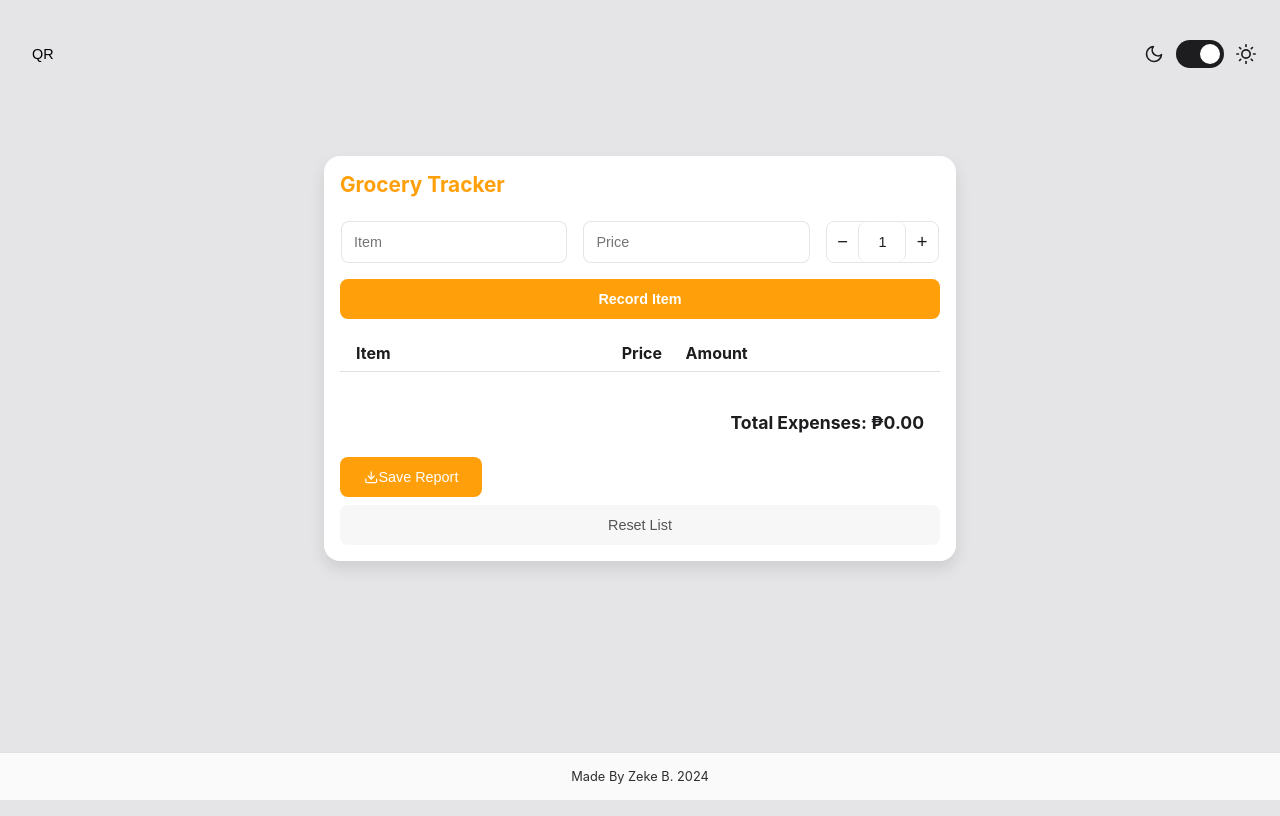
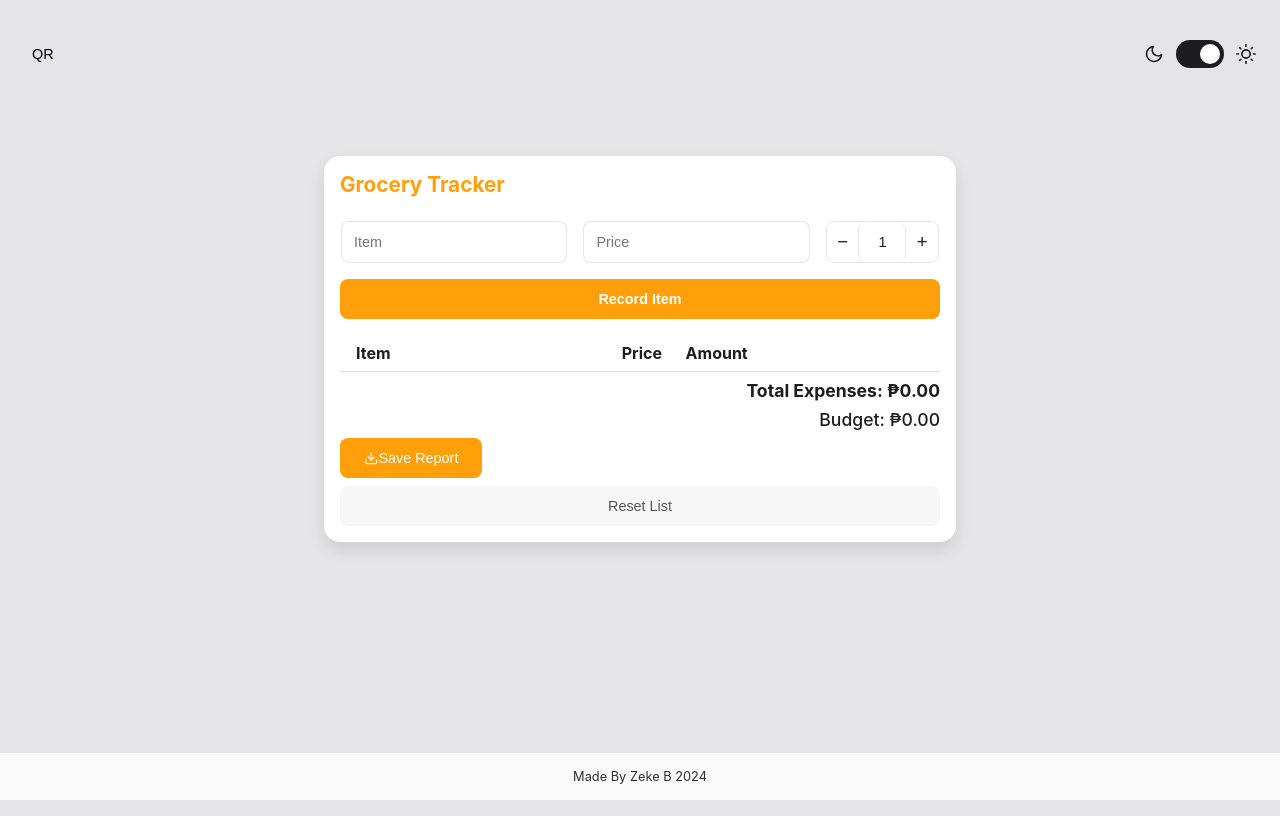
Before and after one commit to zeke0801/GroceryTrackerByZ, a React (Create React App) app: page / in a window 1280 px wide. Built offline with nearby package versions, Linux system fonts and the light colour scheme.

Commit message:
New Feature 1.5.0
Added Percentage budget alert

```diff
--- a/package.json
+++ b/package.json
@@ -1,6 +1,6 @@
 {
-  "name": "ioscalc",
-  "version": "0.1.0",
+  "name": "ioscalc-grocerytracker",
+  "version": "1.5.0",
   "private": true,
   "dependencies": {
     "@testing-library/jest-dom": "^5.17.0",
--- a/src/App.css
+++ b/src/App.css
@@ -960,8 +960,8 @@ input:checked + .slider:before {
 }
 
 .expense-grand-total {
-  margin-top: 1rem;
-  padding: 1rem;
+  margin-top: 0rem;
+  padding: 0rem;
   border-radius: 0.5rem;
   font-weight: bold;
   text-align: right;
@@ -1427,3 +1427,84 @@ input {
   align-items: center;
   border-bottom: 1px solid var(--border-color);
 }
+
+.budget-section {
+  margin: 0rem 0;
+  padding-top: .5rem;
+  border-radius: 0.5rem;
+  background: var(--button-bg);
+  display: flex;
+  flex-direction: column;
+  gap: 0rem;
+  text-align: right;
+}
+
+.budget-display {
+  font-size: 1.1rem;
+  font-weight: 500;
+  color: var(--text-color);
+  cursor: pointer;
+  padding: 0rem;
+  border-radius: 0.25rem;
+  transition: background-color 0.2s;
+  display: flex;
+  justify-content: flex-end;
+}
+
+.budget-display:hover {
+  background: rgba(255, 159, 10, 0.1);
+}
+
+.budget-edit {
+  display: flex;
+  gap: 0.5rem;
+}
+
+.budget-input {
+  width: 100%;
+  padding: 0.75rem;
+  border: none;
+  border-radius: 0.5rem;
+  font-size: 1.1rem;
+  font-weight: 500;
+  color: var(--text-color);
+  background: var(--background);
+  outline: none;
+  text-align: right;
+}
+
+.dark .budget-input {
+  background: rgba(255, 255, 255, 0.1);
+  border: 1px solid rgba(255, 255, 255, 0.1);
+}
+
+.light .budget-input {
+  background: white;
+  border: 1px solid rgba(0, 0, 0, 0.1);
+}
+
+.budget-status {
+  font-size: 0.9rem;
+  color: #34c759;
+  font-weight: 500;
+}
+
+.budget-status.over-budget {
+  color: #ff3b30;
+}
+
+.dark .budget-status.over-budget {
+  color: #ff453a;
+}
+
+.light .budget-status.over-budget {
+  color: #ff3b30;
+}
+
+.dark .budget-status {
+  color: #30d158;
+}
+
+.light .budget-status {
+  color: #34c759;
+}
--- a/src/App.js
+++ b/src/App.js
@@ -12,6 +12,10 @@ function App() {
   const [expenses, setExpenses] = React.useState(() => {
     const savedExpenses = localStorage.getItem('expenses');
     return savedExpenses ? JSON.parse(savedExpenses) : [];
+  });
+  const [budget, setBudget] = React.useState(() => {
+    const savedBudget = localStorage.getItem('budget');
+    return savedBudget ? parseFloat(savedBudget) : 0;
   });
   const [currentAmount, setCurrentAmount] = React.useState('0');
   const [showQR, setShowQR] = React.useState(false);
@@ -76,6 +80,10 @@ function App() {
   React.useEffect(() => {
     localStorage.setItem('expenses', JSON.stringify(expenses));
   }, [expenses]);
+
+  React.useEffect(() => {
+    localStorage.setItem('budget', budget.toString());
+  }, [budget]);
 
   React.useEffect(() => {
     localStorage.setItem('darkMode', darkMode);
@@ -152,10 +160,12 @@ function App() {
           onDeleteExpense={handleDeleteClick}
           totalExpenses={getTotalExpenses()}
           onReset={handleReset}
+          budget={budget}
+          onBudgetChange={setBudget}
         />
       </div>
       <footer className="app-footer">
-        Made By Zeke B. 2024
+        Made By Zeke B 2024
       </footer>
       {showResetConfirm && (
         <div className="modal-overlay">
@@ -172,10 +182,34 @@ function App() {
   );
 }
 
-const ExpenseTracker = ({ expenses, currentAmount, onAddExpense, onDeleteExpense, totalExpenses, onReset }) => {
+const ExpenseTracker = ({ expenses, currentAmount, onAddExpense, onDeleteExpense, totalExpenses, onReset, budget, onBudgetChange }) => {
   const [itemName, setItemName] = React.useState('');
   const [price, setPrice] = React.useState('');
   const [amount, setAmount] = React.useState('1');
+  const [isEditingBudget, setIsEditingBudget] = React.useState(false);
+  const [tempBudget, setTempBudget] = React.useState(budget.toString());
+
+  const handleBudgetClick = () => {
+    setIsEditingBudget(true);
+    setTempBudget(budget.toString());
+  };
+
+  const handleBudgetSubmit = () => {
+    const newBudget = parseFloat(tempBudget);
+    if (!isNaN(newBudget) && newBudget >= 0) {
+      onBudgetChange(newBudget);
+    }
+    setIsEditingBudget(false);
+  };
+
+  const handleBudgetKeyPress = (e) => {
+    if (e.key === 'Enter') {
+      handleBudgetSubmit();
+    } else if (e.key === 'Escape') {
+      setIsEditingBudget(false);
+      setTempBudget(budget.toString());
+    }
+  };
 
   const handleAddExpense = (e) => {
     e.preventDefault();
@@ -334,9 +368,36 @@ const ExpenseTracker = ({ expenses, currentAmount, onAddExpense, onDeleteExpense
           </div>
         ))}
       </div>
+
+
       <div className="expense-grand-total">
         Total Expenses: ₱{totalExpenses}
       </div>
+      <div className="budget-section">
+        {isEditingBudget ? (
+          <div className="budget-edit">
+            <input
+              type="number"
+              value={tempBudget}
+              onChange={(e) => setTempBudget(e.target.value)}
+              onBlur={handleBudgetSubmit}
+              onKeyDown={handleBudgetKeyPress}
+              className="budget-input"
+              autoFocus
+              min="0"
+              step="0.01"
+            />
+          </div>
+        ) : (
+          <div className="budget-display" onClick={handleBudgetClick}>
+            Budget: ₱{budget.toFixed(2)}
+          </div>
+        )}
+        <div className={`budget-status ${parseFloat(totalExpenses) > budget ? 'over-budget' : ''}`}>
+          {budget > 0 && `${((parseFloat(totalExpenses) / budget) * 100).toFixed(1)}% of budget`}
+        </div>
+      </div>
+
       <button onClick={generatePDF} className="export-btn" aria-label="Export to PDF">
           <FiDownload />
           <span>Save Report</span>
```
